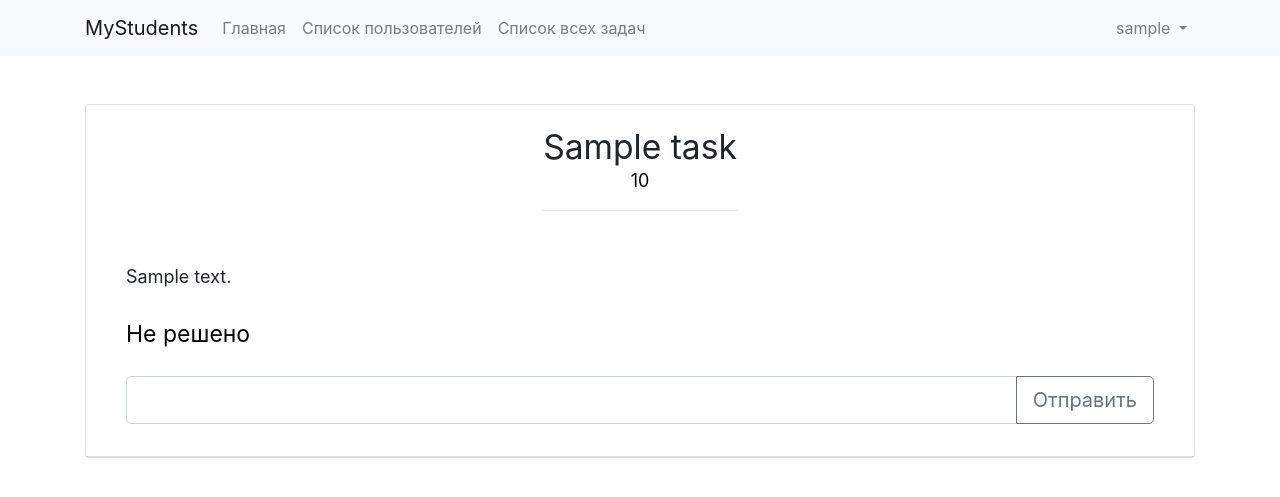
After one commit to kansip/ManageStudents, a Django app: page /task/1 in a window 1280 px wide. The commit adds this page. Shown: the top 497 px of the page. Run offline with Django 3.2, Linux system fonts and the light colour scheme; a user stored in the database is signed in; tables that the repository leaves empty hold one stand-in row (values such as "Sample post"); some libraries are stand-ins or nearby versions.

Commit message:
Added test task

```diff
--- a/ManageStudents/urls.py
+++ b/ManageStudents/urls.py
@@ -28,4 +28,8 @@ urlpatterns = [
     path('user/list', views.user_list_page),
     path('user/<int:user_id>', views.user_page_view),
     path('user/<int:user_id>/settings', views.user_page_changes_view),
+
+    # task
+    path('task/list', views.task_list_view),
+    path('task/<int:task_id>', views.task_view),
 ]
--- a/app/menu.py
+++ b/app/menu.py
@@ -25,7 +25,7 @@ LOGOUT_PAGE_NAME = "logout"
 HOME_PAGE_NAME = "index"
 
 USER_LIST_NAME =  "user_list"
-
+USER_TASK_NAME =  "task_list"
 login_menu_item = MenuItem(LOGIN_PAGE_NAME, "Вход", "/login")
 register_menu_item = MenuItem(REGISTER_PAGE_NAME, "Регистрация", "/register")
 
@@ -34,7 +34,7 @@ logout_menu_item = MenuItem(LOGOUT_PAGE_NAME, "Выход", "/logout")
 
 home_menu_item = MenuItem(HOME_PAGE_NAME, "Главная", "/")
 user_list_item = MenuItem(USER_LIST_NAME, "Список пользователей", "/user/list")
-
+user_task_item = MenuItem(USER_TASK_NAME, "Список всех задач", "/task/list")
 
 def get_context_menu(request, current_name):
     return {"left": get_context_left_menu(request, current_name),
@@ -45,7 +45,8 @@ def get_context_left_menu(request, current_name):
     menu = [home_menu_item]
 
     if request.user.is_authenticated:
-        print("menu")
+        pass
+        #print("menu")
         #menu.append(votes_menu_item)
         #menu.append(user_votes_menu_item)
         #menu.append(votes_editor_menu_item)
@@ -55,7 +56,7 @@ def get_context_left_menu(request, current_name):
 
     if request.user.is_staff:  # teacher
         menu.append(user_list_item)
-
+        menu.append(user_task_item)
     for item in menu:
         if item.name == current_name:
             item.is_active = True
--- a/app/models.py
+++ b/app/models.py
@@ -5,3 +5,34 @@ from django.contrib.auth.models import User
 class Profile(models.Model):
     user = models.OneToOneField(User, on_delete=models.CASCADE)
     group = models.CharField(max_length=10)
+
+
+class TaskFiles(models.Model):
+    files = models.FileField(upload_to='uploads/')
+
+
+class Task(models.Model):
+    name = models.CharField(max_length=120)
+    desc = models.TextField()
+    cost = models.IntegerField()
+    category = models.CharField(max_length=20)
+    files = models.ManyToManyField(TaskFiles)
+    char_format_flag = models.NullBooleanField()
+    string_format_flag = models.NullBooleanField()
+    programmin_format_flag = models.NullBooleanField()
+    revizion_format_flag = models.NullBooleanField()
+
+
+class TaskTrueAnswers(models.Model):
+    task_id = models.ForeignKey(Task, on_delete=models.CASCADE)
+    true_flags = models.TextField()
+
+
+class TaskAnswers(models.Model):
+    task_id = models.ForeignKey(Task, on_delete=models.CASCADE)
+    answer = models.TextField()
+    author = models.ForeignKey(User, on_delete=models.CASCADE)
+    time = models.DateTimeField()
+    score = models.IntegerField()
+    accuracy = models.BooleanField(default=0)
+    revizion = models.BooleanField(default=0)
--- a/app/templates/base/base.html
+++ b/app/templates/base/base.html
@@ -37,4 +37,7 @@
 
 {% block extended_js %}{% endblock %}
 </body>
+
+
+
 </html>
--- /dev/null
+++ b/app/templates/tasks/task.html
@@ -0,0 +1,46 @@
+{% extends 'base.html' %}
+{% block title %}
+Task
+{% endblock %}
+{% block extended_content %}
+<div id="container" class="container mt-5 mb-5">
+    <div class="card">
+        <div class="card-header" style="background-color: rgba(0, 0, 0, 0);">
+            <div class="row align-items-center" style="justify-content: center;">
+                <div class="col-auto">
+                    <figure class="figure text-center">
+
+                        <figcaption style="white-space: nowrap; overflow: hidden; text-overflow: ellipsis;">
+                            <h1 style="margin-top: 10px; margin-bottom: 0; white-space: nowrap; font-size: 2.1rem; font-weight: 400;">
+                                <span>{{ task.name }}</span><br></h1><span style="font-size:18px; color:black;">{{ task.cost }}</span>
+                            <hr>
+
+
+                        </figcaption>
+                    </figure>
+
+                </div>
+            </div>
+            <div class="card-body" style="font-size:18px; ">
+                {{task.desc}}<br><br>{%if responce == 2%}<div style="color:green;font-size:23px;">Все верно</div>{% elif responce == 1%}<div style="color:red;font-size:23px;"> Не верно  </div>{%else%} <div style="color:black;font-size:23px;">Не решено</div>{% endif %}
+                {% if task.char_format_flag %}
+                 <form method="POST" class="mt-4">
+                     {% csrf_token %}
+                <div class="input-group input-group-lg">
+
+                    <input type="text" name="data" class="form-control" aria-label="Sizing example input"
+                           aria-describedby="inputGroup-sizing-lg">
+                    <div class="input-group-append">
+                        <button class="btn btn-outline-secondary" type="submit" id="button-addon2">Отправить</button>
+                    </div>
+                </div>
+                 </form>
+                {%endif%}
+            </div>
+        </div>
+
+
+    </div>
+</div>
+
+{% endblock %}
--- a/app/views.py
+++ b/app/views.py
@@ -3,9 +3,10 @@ from django.contrib.auth.decorators import login_required
 from django.contrib.auth.models import User
 from django.shortcuts import render, redirect
 from django.contrib.admin.views.decorators import user_passes_test
-from app.forms import LoginForm, RegisterForm
+from app.forms import LoginForm, RegisterForm, ChangeProfile, CharFormTask
 from app.menu import get_context_menu, REGISTER_PAGE_NAME, LOGIN_PAGE_NAME, HOME_PAGE_NAME, USER_PAGE_NAME, \
-    USER_LIST_NAME
+    USER_LIST_NAME, USER_TASK_NAME
+from app.models import Task, TaskAnswers, TaskFiles, TaskTrueAnswers
 
 
 def index(request):
@@ -97,11 +98,11 @@ def user_page_view(request, user_id):
     if user.is_staff:
         context['syn'] = "Модератор"
     if user.is_superuser:
-        context['syn']="Админ"
+        context['syn'] = "Админ"
     if request.user.is_authenticated and request.user == user or request.user.is_staff or request.user.is_superuser:
         context['permission'] = False
-        if request.user.is_superuser :
-            context['permission']= True
+        if request.user.is_superuser:
+            context['permission'] = True
         context['user'] = user
         return render(request, 'user/user.html', context)
 
@@ -118,7 +119,7 @@ def logout_view(request):
 def main_page_view(request):
     context = {'menu': get_context_menu(request, HOME_PAGE_NAME)}
     if request.user.is_superuser:
-        context['syn']="Admin"
+        context['syn'] = "Admin"
         return render(request, 'admin/main.html', context)
 
     if request.user.is_staff:
@@ -132,14 +133,35 @@ def user_page_changes_view(request, user_id):
     context = {'menu': get_context_menu(request, USER_PAGE_NAME)}
     user = User.objects.get(pk=user_id)
 
-    context['user']=user
-    context['syn']="Student"
+    context['user'] = user
+    context['syn'] = "Student"
     if user.is_superuser:
-        context['syn']="Admin"
+        context['syn'] = "Admin"
     elif user.is_staff:
         context['syn'] = "Moder"
     if request.method == 'POST':
-        pass
+        change_form = ChangeProfile(request.POST)
+
+        login_data = change_form.cleaned_data['username']
+        password_data = change_form.cleaned_data['password']
+        repit_password_data = change_form.cleaned_data['repit_password']
+        first_name = change_form.cleaned_data['first_name']
+        last_name = change_form.cleaned_data['last_name']
+        group = change_form.cleaned_data['group']
+        bans = change_form.changed_data['bans']
+        syn = change_form.CHOICES
+        print(login_data)
+        print(password_data)
+
+        user = authenticate(request, username=login_data, password=password_data)
+
+        if user is not None:
+            login(request, user)
+            return redirect('/')
+
+        context['error'] = 'Неверный логин или пароль'
+
+        return render(request, 'auth/login.html', context)
     else:
         return render(request, 'user/user_settings.html', context)
 
@@ -152,3 +174,31 @@ def user_list_page(request):
     if request.user.is_superuser:
         context['setting'] = True
     return render(request, 'admin/user_list.html', context)
+
+
+def task_list_view(request):
+    context = {'menu': get_context_menu(request, USER_TASK_NAME)}  # REGISTER_PAGE_NAME - заглушка
+    context['tasks'] = Task.objects.all()
+    return render(request, 'admin/task_list.html', context)
+
+
+@login_required
+def task_view(request, task_id):
+    context = {'menu': get_context_menu(request, REGISTER_PAGE_NAME)}  # REGISTER_PAGE_NAME - заглушка
+    task = Task.objects.get(pk=task_id)
+    context['task'] = task
+    if request.method == 'POST':
+        form_task = CharFormTask(request.POST)
+        if form_task.is_valid():
+            data = form_task.cleaned_data['data']
+            context['responce'] = 0
+            if data != '':
+
+                context['responce'] = 1
+                true_answers = TaskTrueAnswers.objects.filter(task_id=task_id)
+                for true_answer in true_answers:
+                    if true_answer.true_flags == data:
+                        context['responce'] = 2
+                        #TaskAnswers.save(answer=data, score=task.cost, task_id=task_id, author_id=request.user.id)
+                        break
+    return render(request, 'tasks/task.html', context)
```
Also changed, not shown: app/forms.py (+16 -2 lines), app/templates/admin/task_list.html (added, +27 -0 lines), app/templates/admin/user_list.html (+15 -6 lines), app/templates/user/user_settings.html (+4 -6 lines), app/migrations/0001_initial.py, app/migrations/0002_auto_20200517_1610.py (deleted).
